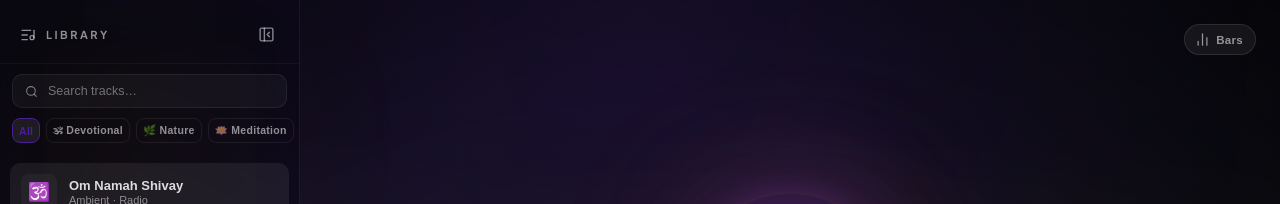
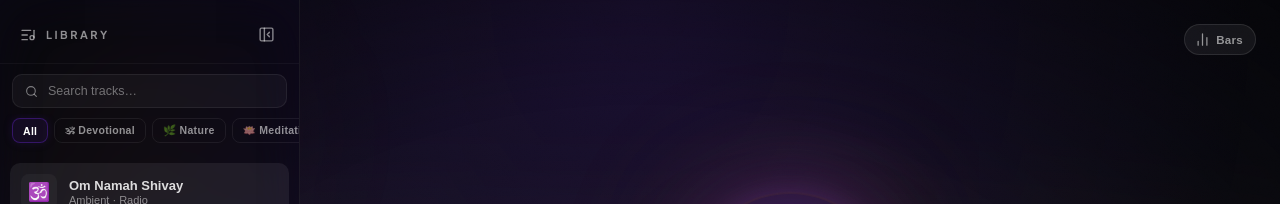
Before and after one commit to arindamparia/Ambient-Music-Player, a React (Vite) app: page / in a window 1280 px wide. Shown: the top 204 px of the page. Built offline with nearby package versions, Linux system fonts and the light colour scheme.

Commit message:
fix: enhance sidebar category button styles and enable horizontal scrolling

```diff
--- a/src/components/Sidebar/Sidebar.css
+++ b/src/components/Sidebar/Sidebar.css
@@ -85,10 +85,14 @@
   display: flex;
   gap: 6px;
   padding: 4px 12px 10px;
+  overflow-x: auto;
+  scrollbar-width: none;
+  -ms-overflow-style: none;
 }
+.sidebar__cats::-webkit-scrollbar { display: none; }
 .sidebar__cat-btn {
-  flex: 1;
-  padding: 5px 6px;
+  flex: 0 0 auto;
+  padding: 5px 10px;
   border-radius: 8px;
   border: 1px solid rgba(255, 255, 255, 0.07);
   background: transparent;
@@ -97,17 +101,18 @@
   font-weight: 600;
   letter-spacing: 0.3px;
   cursor: pointer;
-  transition: background 0.18s, color 0.18s, border-color 0.18s;
+  transition: background 0.18s, color 0.18s, border-color 0.18s, box-shadow 0.18s;
   white-space: nowrap;
 }
 .sidebar__cat-btn:hover {
   background: rgba(255, 255, 255, 0.05);
-  color: rgba(255, 255, 255, 0.65);
+  color: rgba(255, 255, 255, 0.85);
 }
 .sidebar__cat-btn--active {
-  background: rgba(255, 255, 255, 0.08);
-  border-color: var(--theme-color, rgba(255,255,255,0.2));
-  color: var(--theme-color, #fff);
+  background: color-mix(in srgb, var(--theme-color, #06d6a0) 15%, transparent);
+  border-color: color-mix(in srgb, var(--theme-color, #06d6a0) 60%, transparent);
+  color: #fff;
+  box-shadow: 0 0 10px color-mix(in srgb, var(--theme-color, #06d6a0) 20%, transparent);
 }
 
 /* ── Empty state ───────────────────────────────────────────── */
@@ -230,19 +235,8 @@
     padding-top: max(env(safe-area-inset-top, 0px) + 16px, 22px);
   }
 
-  /* Category tabs: scroll horizontally instead of overflowing */
-  .sidebar__cats {
-    overflow-x: auto;
-    flex-wrap: nowrap;
-    scrollbar-width: none;
-    -ms-overflow-style: none;
-    padding-bottom: 8px;
-  }
-  .sidebar__cats::-webkit-scrollbar { display: none; }
   .sidebar__cat-btn {
-    flex: 0 0 auto; /* natural content width, no forced stretch */
     font-size: 11px;
-    padding: 6px 10px;
   }
 
   /* Slightly larger tap targets */
```
